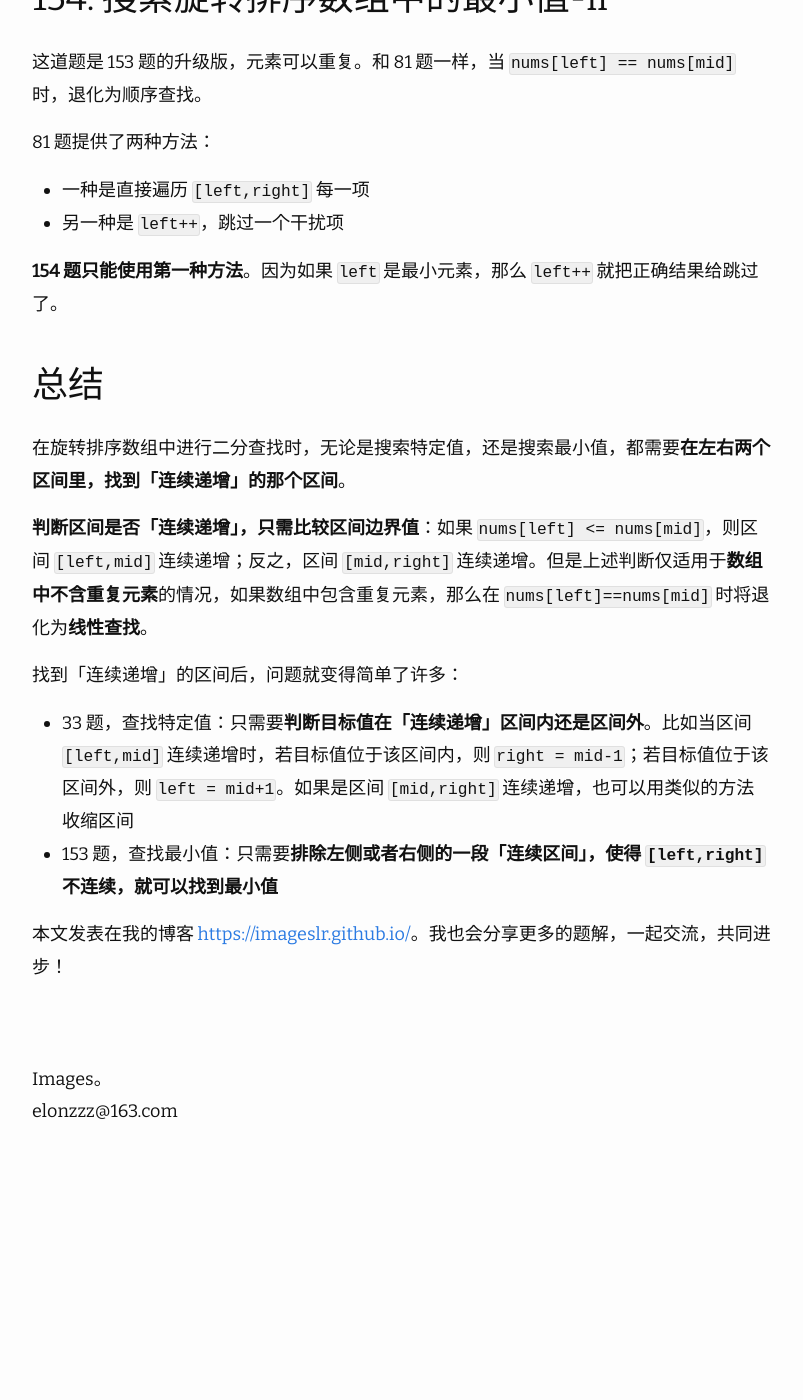
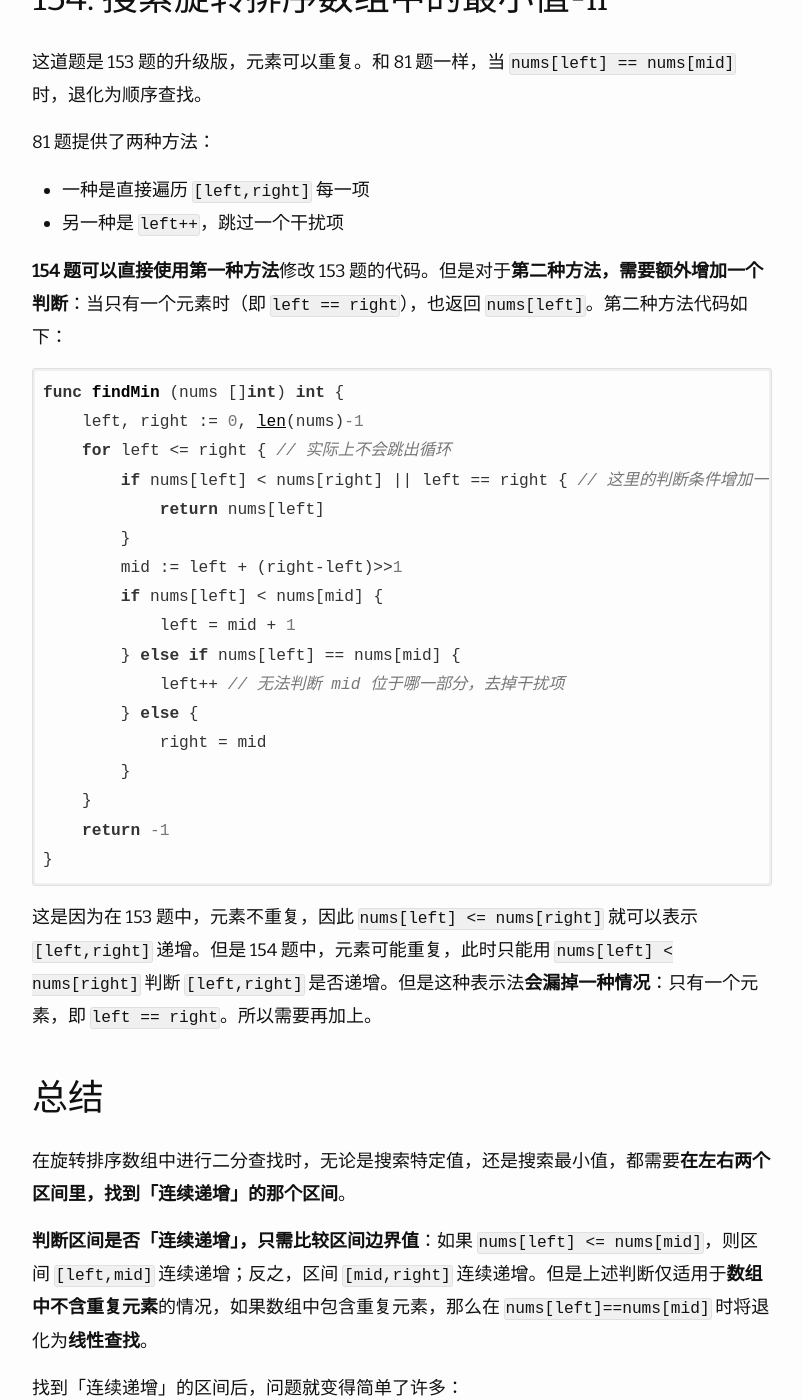
Before and after one commit to imageslr/blog, a Jekyll site: the page built from _posts/2020-03-06-leetcode-33.md, in a window 1280 px wide and 1400 px high, scrolled down 4930 px. Shown: the whole window, without its empty margins (238-1041 px from the left). Built offline with Jekyll 4.4.1, drawn with Linux system fonts in a browser that asks for light colours; nearby versions of some CDN libraries; formulas are drawn with MathJax 3; comment, search, counter and statistics services are not loaded; before the commit the page ends 6093 px from its top, so only the background shows below that.

Commit message:
update post

````diff
--- a/_posts/2020-03-06-leetcode-33.md
+++ b/_posts/2020-03-06-leetcode-33.md
@@ -177,7 +177,28 @@ func findMin (nums []int) int {
 * 一种是直接遍历 `[left,right]` 每一项
 * 另一种是 `left++`，跳过一个干扰项
 
-**154 题只能使用第一种方法**。因为如果 `left` 是最小元素，那么 `left++` 就把正确结果给跳过了。
+**154 题可以直接使用第一种方法**修改 153 题的代码。但是对于**第二种方法，需要额外增加一个判断**：当只有一个元素时（即 `left == right`），也返回 `nums[left]`。第二种方法代码如下：
+```go
+func findMin (nums []int) int {
+    left, right := 0, len(nums)-1
+    for left <= right { // 实际上不会跳出循环
+        if nums[left] < nums[right] || left == right { // 这里的判断条件增加一个判断条件
+            return nums[left]
+        }
+        mid := left + (right-left)>>1
+        if nums[left] < nums[mid] {
+            left = mid + 1
+        } else if nums[left] == nums[mid] {
+            left++ // 无法判断 mid 位于哪一部分，去掉干扰项
+        } else {
+            right = mid
+        }
+    }
+    return -1
+}
+```
+
+这是因为在 153 题中，元素不重复，因此 `nums[left] <= nums[right]` 就可以表示 `[left,right]` 递增。但是 154 题中，元素可能重复，此时只能用 `nums[left] < nums[right]` 判断 `[left,right]` 是否递增。但是这种表示法**会漏掉一种情况**：只有一个元素，即 `left == right`。所以需要再加上。
 
 ## 总结
 在旋转排序数组中进行二分查找时，无论是搜索特定值，还是搜索最小值，都需要**在左右两个区间里，找到「连续递增」的那个区间**。
````
Also changed, not shown: _posts/2020-03-19-mac-initialization.md (+2 -18 lines).
